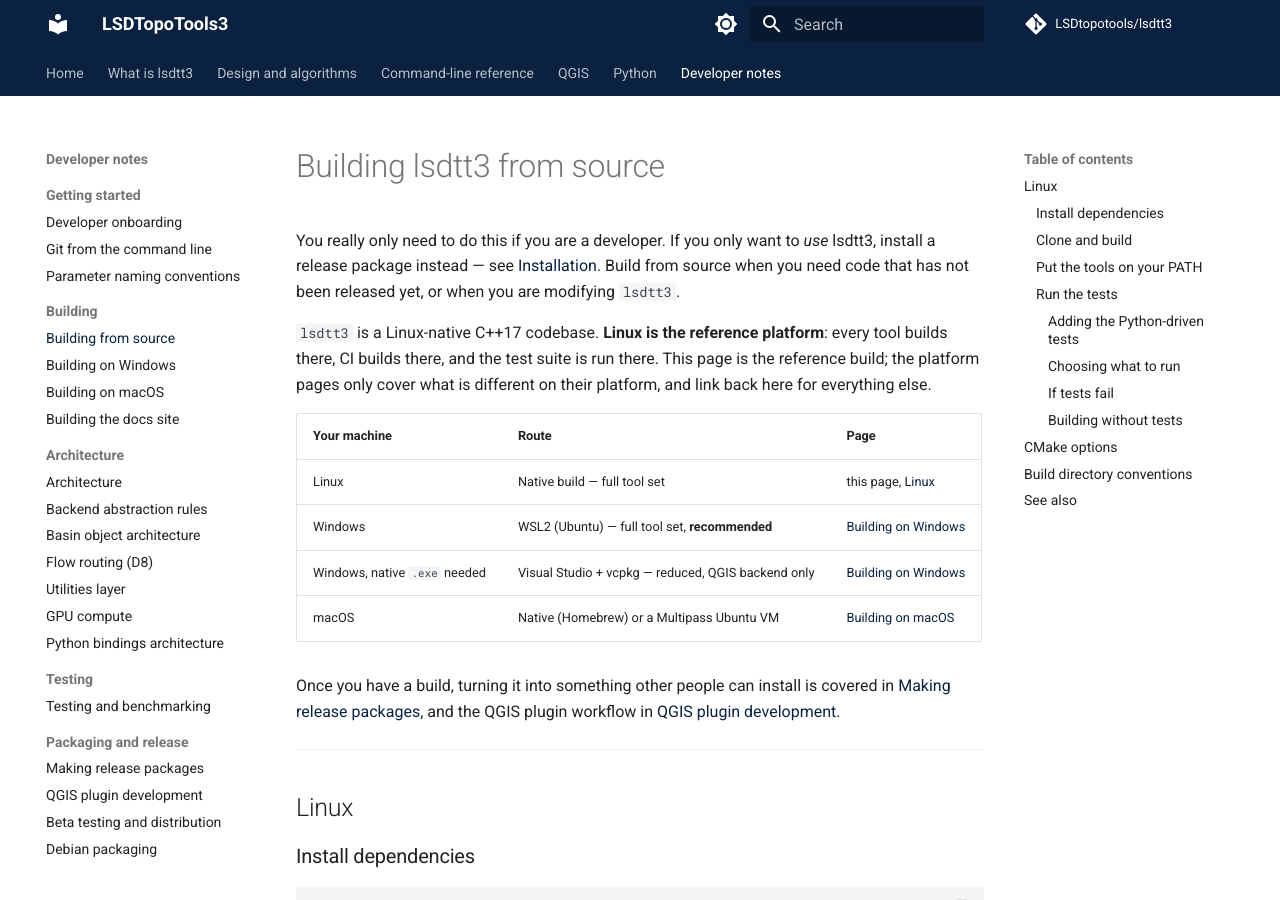
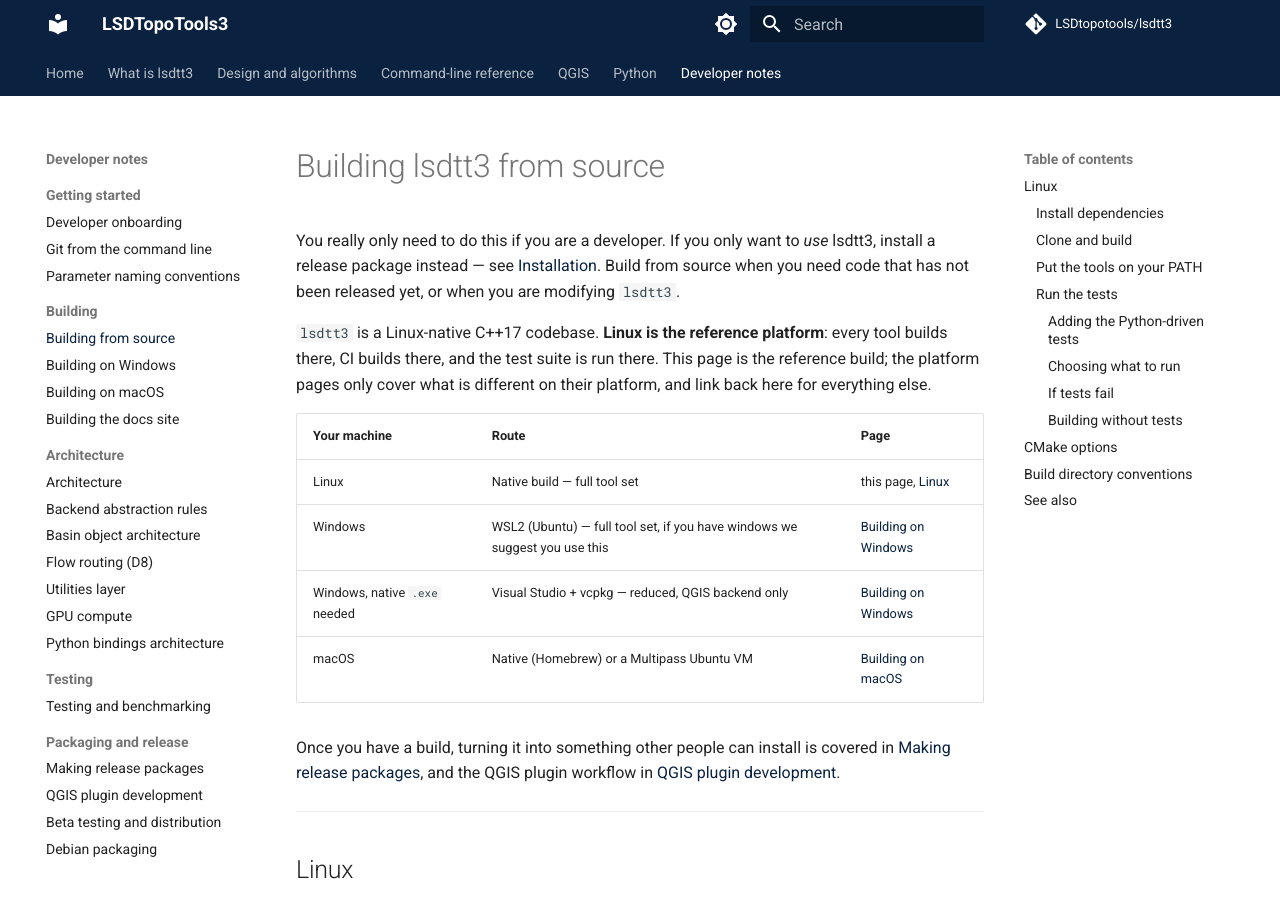
Before and after one commit to LSDtopotools/lsdtt3, an MkDocs documentation site: the page built from docs/developer_notes/building_from_source.md, in a window 1280 px wide and 900 px high. Built offline with MkDocs 1.6.1 and Material for MkDocs 9.7.7, drawn with Linux system fonts in a browser that asks for light colours; comment, search, counter and statistics services are not loaded.

Commit message:
Very minor docs update

```diff
--- a/docs/developer_notes/building_from_source.md
+++ b/docs/developer_notes/building_from_source.md
@@ -13,7 +13,7 @@ their platform, and link back here for everything else.
 | Your machine | Route | Page |
 |---|---|---|
 | Linux | Native build — full tool set | this page, [Linux](#linux) |
-| Windows | WSL2 (Ubuntu) — full tool set, **recommended** | [Building on Windows](building_on_windows.md#wsl2-recommended) |
+| Windows | WSL2 (Ubuntu) — full tool set, if you have windows we suggest you use this | [Building on Windows](building_on_windows.md#wsl2-recommended) |
 | Windows, native `.exe` needed | Visual Studio + vcpkg — reduced, QGIS backend only | [Building on Windows](building_on_windows.md#native-windows-qgis-backend-only) |
 | macOS | Native (Homebrew) or a Multipass Ubuntu VM | [Building on macOS](building_on_macos.md) |
 
```
